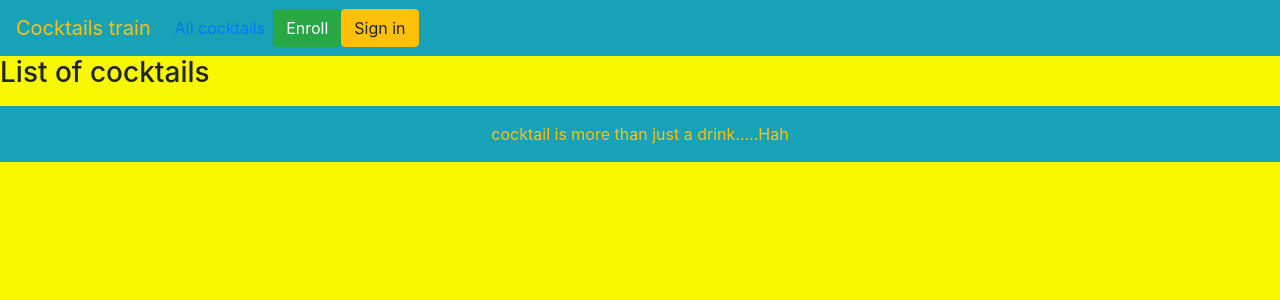
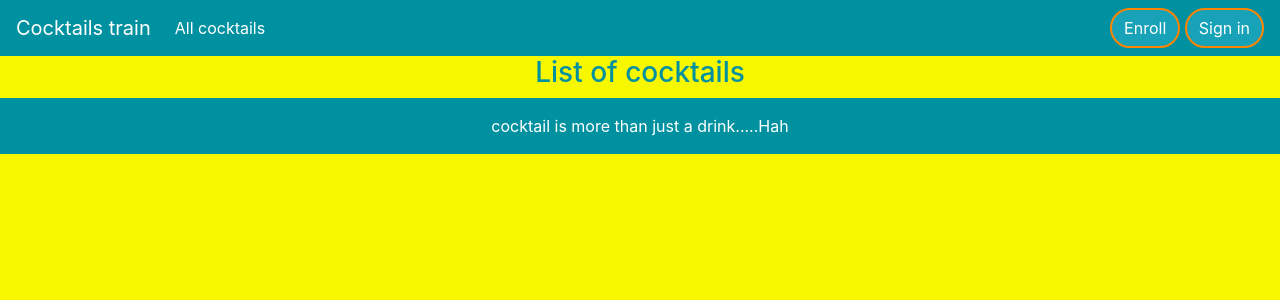
Before and after one commit to kleimenov/cocktailsTrain, a Node server app: page /cocktails in a window 1280 px wide. Shown: the top 300 px of the page. Run offline with Node 20, Linux system fonts and the light colour scheme; data that the repository does not hold is empty; style sheets or scripts are compiled from the project's sources; some libraries are stand-ins or nearby versions.

Commit message:
start working at frontend part of project

```diff
--- a/package.json
+++ b/package.json
@@ -11,6 +11,7 @@
     "express": "^4.17.1",
     "fetch": "^1.1.0",
     "node-fetch": "^2.6.1",
+    "node-sass": "^5.0.0",
     "nodemon": "^2.0.4",
     "pg": "^8.4.1",
     "sass": "^1.29.0",
--- a/server.js
+++ b/server.js
@@ -6,6 +6,8 @@ const express = require('express');
 const bodyParser = require('body-parser');
 const cookieParser = require('cookie-parser');
 const bcrypt = require('bcrypt');
+const path = require('path')
+
 const saltRounds = 10;
 //const PORT = process.env.PORT || 3002; //set new port (cli) export PORT= <new port value>
 const PORT = 3002;
@@ -26,6 +28,7 @@ app.set('view engine', 'ejs');
 app.use(bodyParser.urlencoded({extended: true}));
 app.use(cookieParser());
 
+app.use(express.static(path.join(__dirname, 'public')))
 
 
 
--- a/views/addNewCocktail.ejs
+++ b/views/addNewCocktail.ejs
@@ -6,11 +6,13 @@
 
         <!-- Bootstrap CSS -->
         <link rel="stylesheet" href="https://stackpath.bootstrapcdn.com/bootstrap/4.2.1/css/bootstrap.min.css" integrity="sha384-GJzZqFGwb1QTTN6wy59ffF1BuGJpLSa9DkKMp0DgiMDm4iYMj70gZWKYbI706tWS" crossorigin="anonymous">
+        <link rel="stylesheet" href="/styles/style.css">
         <title>webApp</title>
     </head>
 <body>
     <%- include('partials/_header') %>
     <main>
+      <div class="container">
         <div>
           <h3>Create new cocktail</h3>
             <form class="form-inline" action="/cocktails" method="POST">
@@ -33,6 +35,7 @@
               </div>
             </form>
         </div>
+      </div>
     </main>
     <%- include('partials/_footer') %>
     <script>
--- a/views/cocktails.ejs
+++ b/views/cocktails.ejs
@@ -6,21 +6,26 @@
 
         <!-- Bootstrap CSS -->
         <link rel="stylesheet" href="https://stackpath.bootstrapcdn.com/bootstrap/4.2.1/css/bootstrap.min.css" integrity="sha384-GJzZqFGwb1QTTN6wy59ffF1BuGJpLSa9DkKMp0DgiMDm4iYMj70gZWKYbI706tWS" crossorigin="anonymous">
-        <link rel="stylesheet" href="../assets/style.css">
+        <link rel="stylesheet" href="/styles/style.css">
         <title>Cocktails tarin</title>
     </head>
 <body>
     <%- include('partials/_header') %>
     <main>
-      <div>
-        <h3>List of cocktails</h3>
-        <ul>
-          <% for (let cocktail of cocktails) {%>
-          <li>
-            <a href="/cocktail/<%=cocktail.cocktail_id %>"><%= cocktail.cocktail_name %></a>
-          </li>
-          <% } %>
-        </ul>
+      <div class="container">
+        <h3 class="text-aqua text-center">List of cocktails</h3>
+        <div class="row-lg-3 row-md-3 row-sm-6 row-xs-12">
+          <ul class="row justify-content-center m-0 p-0">
+            <% for (let cocktail of cocktails) {%>
+            <li class="cocktail-list">
+              <div class="card text-center border-colour-aqua m-1" style="width: 14rem;">
+                <img class="img-features m-auto " src="/assets/placeholder.png">
+                <a class="cocktail-link m-0 text-orange card-title" href="/cocktail/<%=cocktail.cocktail_id %>"><%= cocktail.cocktail_name %></a>
+              </div>
+            </li>
+            <% } %>
+          </ul>
+        </div>
       </div>
     </main>
     <%- include('partials/_footer') %>
--- a/views/editSpecificCocktailData.ejs
+++ b/views/editSpecificCocktailData.ejs
@@ -6,11 +6,13 @@
 
         <!-- Bootstrap CSS -->
         <link rel="stylesheet" href="https://stackpath.bootstrapcdn.com/bootstrap/4.2.1/css/bootstrap.min.css" integrity="sha384-GJzZqFGwb1QTTN6wy59ffF1BuGJpLSa9DkKMp0DgiMDm4iYMj70gZWKYbI706tWS" crossorigin="anonymous">
+        <link rel="stylesheet" href="/styles/style.css">
         <title>webApp</title>
     </head>
     <body>
         <%- include('partials/_header') %>
         <main>
+            <div class="container">
                 <form action="/myCocktails" method="POST">
                     <h4 class="nav-item nav-link text-primary"><strong> <%= cocktailName %> </strong></h4>
                     <input type="text" name="cocktailName" value="<%= cocktailName %>">
@@ -35,6 +37,7 @@
                     <br>
                     <button type="submit" class="btn btn-primary" style="width: 150px">Submit</button>
                 </form>
+            </div>
         </main>
         <%- include('partials/_footer') %>
         <script>
--- a/views/loginForm.ejs
+++ b/views/loginForm.ejs
@@ -6,6 +6,7 @@
 
   <!-- Bootstrap CSS -->
   <link rel="stylesheet" href="https://stackpath.bootstrapcdn.com/bootstrap/4.2.1/css/bootstrap.min.css" integrity="sha384-GJzZqFGwb1QTTN6wy59ffF1BuGJpLSa9DkKMp0DgiMDm4iYMj70gZWKYbI706tWS" crossorigin="anonymous">
+  <link rel="stylesheet" href="/styles/style.css">
   <title>webServerApp</title>
 </head>
 <body>
--- a/views/myCocktails.ejs
+++ b/views/myCocktails.ejs
@@ -6,6 +6,7 @@
 
         <!-- Bootstrap CSS -->
         <link rel="stylesheet" href="https://stackpath.bootstrapcdn.com/bootstrap/4.2.1/css/bootstrap.min.css" integrity="sha384-GJzZqFGwb1QTTN6wy59ffF1BuGJpLSa9DkKMp0DgiMDm4iYMj70gZWKYbI706tWS" crossorigin="anonymous">
+        <link rel="stylesheet" href="/styles/style.css">
         <title>webApp</title>
     </head>
     <body>
--- a/views/partials/_footer.ejs
+++ b/views/partials/_footer.ejs
@@ -1,5 +1,5 @@
 <!-- Footer -->
-<footer class="page-footer bg-info text-warning">
+<footer class="page-footer bg-aqua text-white">
     <!-- Copyright -->
     <div class="footer-copyright text-center py-3">cocktail is more than just a drink.....Hah
     </div>
--- a/views/partials/_header.ejs
+++ b/views/partials/_header.ejs
@@ -1,26 +1,25 @@
 <header>
-  <nav class="navbar navbar-expand-md navbar-dark bg-info">
-    <a class="navbar-brand text-warning" href="/">Cocktails train</a>
-    <button class="navbar-toggler" type="button" data-toggle="collapse" data-target="#navbarNavAltMarkup" aria-controls="navbarNavAltMarkup" aria-expanded="false" aria-label="Toggle navigation">
-      <span class="navbar-toggler-icon"></span>
-    </button>
+  <nav class="navbar navbar-expand-md navbar-dark bg-aqua">
+    <a class="navbar-brand text-white" href="/">Cocktails train</a>
     <div class="collapse navbar-collapse" id="navbarNavAltMarkup">
       <div class="navbar-nav">
-        <a class="nav-item nav-link text-primary" href="/cocktails">All cocktails</a>
+        <a class="nav-item nav-link text-white" href="/cocktails">All cocktails</a>
         <% if (user) { %>
-        <a class="nav-item nav-link text-warning" href="/myCocktails">My cooktailes list</a>
-        <a class="nav-item nav-link text-warning" href="/cocktail/new">+add cooktail</a>
+        <a class="nav-item nav-link text-white" href="/myCocktails">My cooktailes list</a>
+        <a class="nav-item nav-link text-white" href="/cocktail/new">+add cooktail</a>
         <% } %>
       </div>
-      <% if (user) { %>
-        <h3 class="nav-item nav-link text-warning"> Hello, <%= user %></h3>
-        <form class="form-inline" action="/logout" method="POST">
-          <button class="btn btn-danger" type="submit">Enough for today</button>
-        </form>
-      <% } else { %>
-          <a href="/register"><button class="btn btn-success" type="submit">Enroll</button></a>
-          <a href="/login"><button class="btn btn-warning" type="submit">Sign in</button></a>
+    </div>
+    <% if (user) { %>
+      <h3 class="nav-item nav-link text-white font-italic"> Hello, <%= user %></h3>
+      <form class="float-right" action="/logout" method="POST">
+        <button class="btn border-colour-mod-orange btn-md bg-info rounded-pill text-white" type="submit">Enough for today</button>
+      </form>
+    <% } else { %>
+      <div class="float-right">
+        <a href="/register"><button class="btn border-colour-mod-orange btn-md bg-info rounded-pill text-white" type="submit">Enroll</button></a>
+        <a href="/login"><button class="btn border-colour-mod-orange btn-md bg-info rounded-pill text-white" type="submit">Sign in</button></a>
+      </div>
       <% } %>
-    </div>
   </nav>
   </header>
--- a/views/registerForm.ejs
+++ b/views/registerForm.ejs
@@ -6,10 +6,12 @@
 
   <!-- Bootstrap CSS -->
   <link rel="stylesheet" href="https://stackpath.bootstrapcdn.com/bootstrap/4.2.1/css/bootstrap.min.css" integrity="sha384-GJzZqFGwb1QTTN6wy59ffF1BuGJpLSa9DkKMp0DgiMDm4iYMj70gZWKYbI706tWS" crossorigin="anonymous">
+  <link rel="stylesheet" href="/styles/style.css">
   <title>webServerApp</title>
 </head>
 <body>
     <%- include('partials/_header') %>
+    <div class="container">
         <div class="d-flex flex-column">
             <form action="/register" method="POST">
                 <label for="email">Please enter your name for registration</label>
@@ -21,7 +23,7 @@
                 <button type="submit" class="btn btn-primary">Enroll</button>
             </form>
         </div>
-
+    </div>
     <%- include('partials/_footer') %>
 </body>
 </html>
--- a/views/specificCocktail.ejs
+++ b/views/specificCocktail.ejs
@@ -6,11 +6,13 @@
 
         <!-- Bootstrap CSS -->
         <link rel="stylesheet" href="https://stackpath.bootstrapcdn.com/bootstrap/4.2.1/css/bootstrap.min.css" integrity="sha384-GJzZqFGwb1QTTN6wy59ffF1BuGJpLSa9DkKMp0DgiMDm4iYMj70gZWKYbI706tWS" crossorigin="anonymous">
+        <link rel="stylesheet" href="/styles/style.css">
         <title>webApp</title>
     </head>
     <body>
       <%- include('partials/_header') %>
       <main>
+        <div class="container">
           <h4 class="nav-item nav-link text-primary"><strong> <%= cocktailName %> </strong></h4>
           <table class="table">
             <thead>
@@ -62,6 +64,7 @@
               </tr>
             </tbody>
           </table>
+        </div>
       </main>
       <%- include('partials/_footer') %>
     </body>
```
Also changed, not shown: storage.html (deleted, +0 -53 lines), public/assets/placeholder.png (added), public/static/index.js (renamed from static/index.js), 1 other file. Lines whose indentation alone changed are shown as unchanged.
